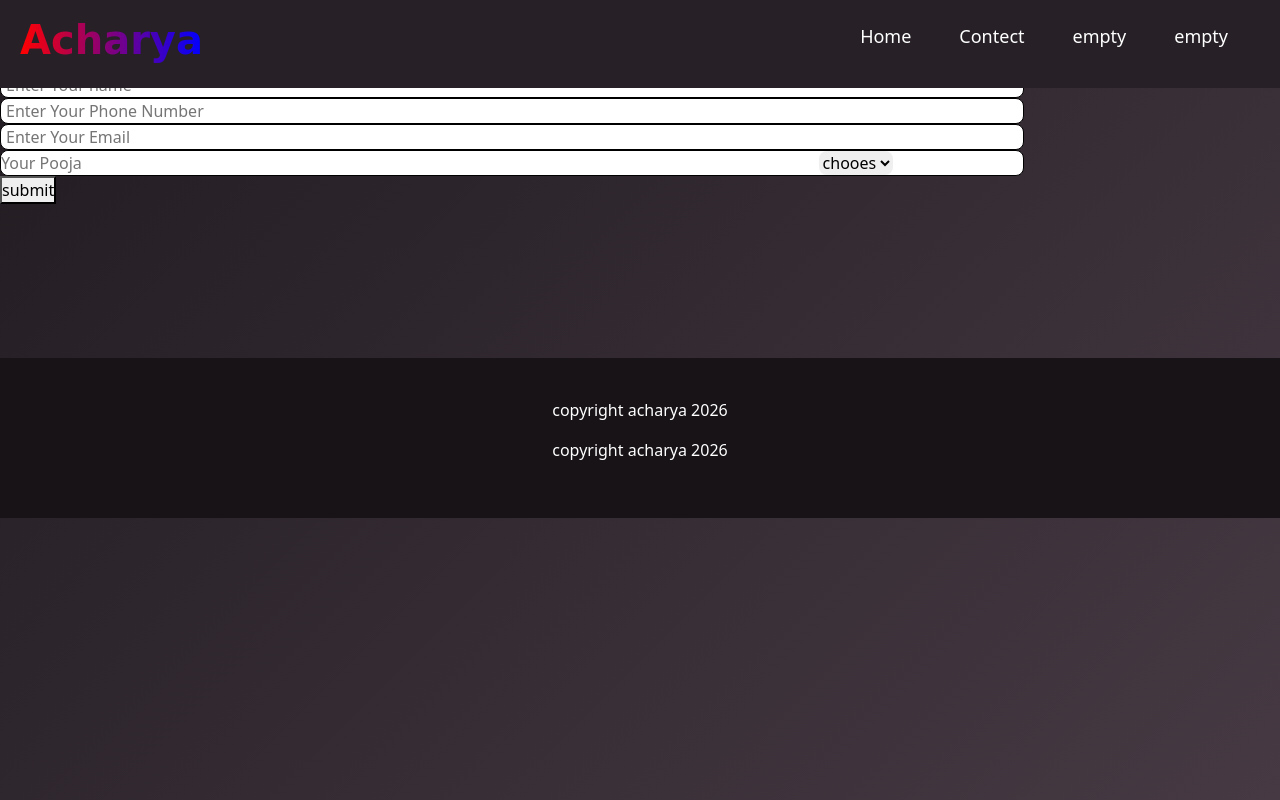
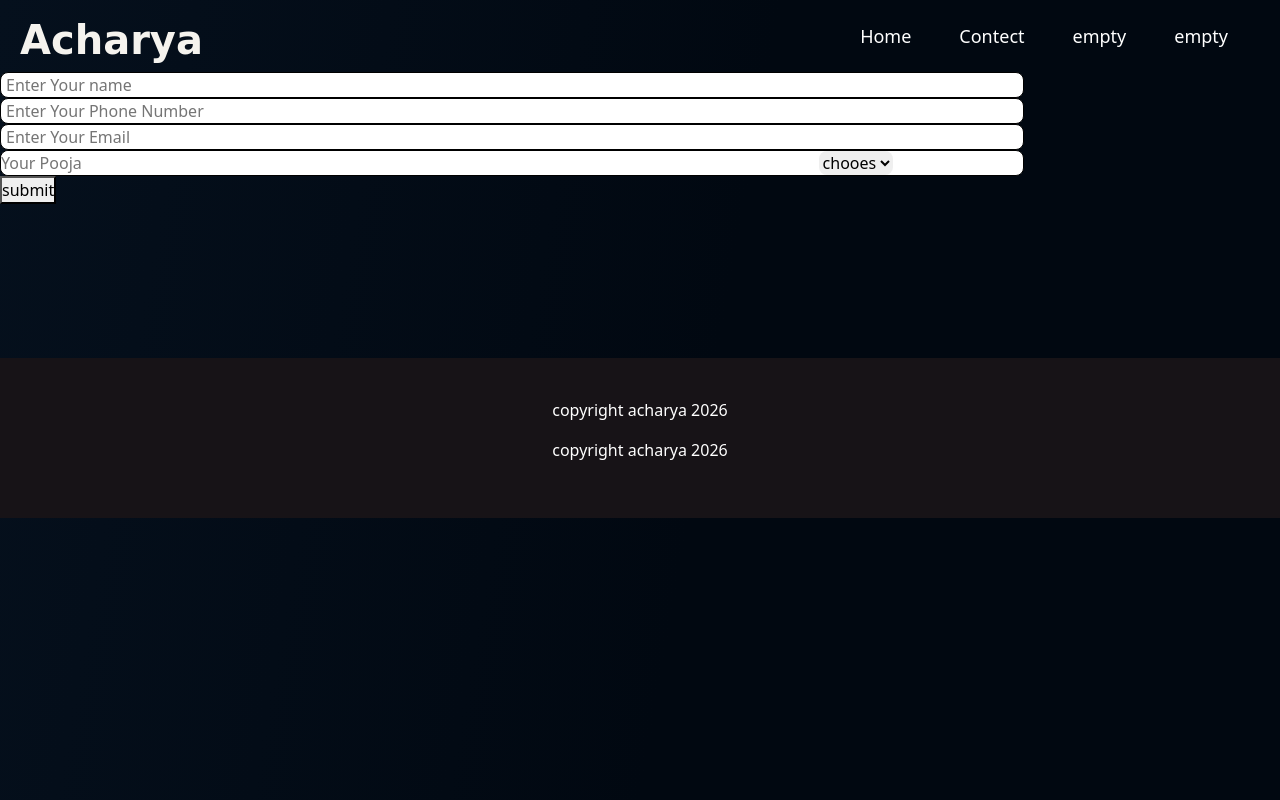
Before and after one commit to Anuragchamoli-15/Aacharya, a React (Vite) app: page /Aacharya/form-bar in a window 1280 px wide. Built offline with nearby package versions, Linux system fonts and the light colour scheme.

Commit message:
add some feature

```diff
--- a/src/components/BookingBar/Booking.module.css
+++ b/src/components/BookingBar/Booking.module.css
@@ -9,7 +9,36 @@
     margin: 2.5em 0 ;
 }
 
-.bookbtn{
+.bookbtn {
+    background: linear-gradient(
+        135deg,
+        #D6B56A,
+        #B88A3B
+    );
+
+    color: #101522;
+
+    border: none;
+    border-radius: 10px;
+
+    padding: 13px 26px;
+
+    font-weight: 600;
+
+    box-shadow:
+        0 8px 25px rgba(201, 164, 92, 0.18);
+
+    transition: 0.3s ease;
+}
+
+.bookbtn:hover {
+    transform: translateY(-2px);
+
+    box-shadow:
+        0 12px 35px rgba(201, 164, 92, 0.3);
+}
+
+/* .bookbtn{
     width: 100px;
     height: 38px;
     border-radius: 10px;
@@ -22,7 +51,7 @@
 .bookbtn:hover{
     background-color:#95818E ;
     box-shadow: 0 0 14px black;
-}
+} */
 
 .bookbtn a{
     color: white;
--- a/src/components/herosection/Herosection.module.css
+++ b/src/components/herosection/Herosection.module.css
@@ -7,8 +7,8 @@
   height: 60vh;
   margin: auto ;
   flex-shrink: 0;
-  background-color:#302830;
-  box-shadow: 0 0 10px black;
+  /* background-color:#302830; */
+  box-shadow: 0 0 10px rgb(90, 89, 89);
 }
 
 .heroIfoBar{
--- a/src/components/navbar/HeaderBar.module.css
+++ b/src/components/navbar/HeaderBar.module.css
@@ -11,7 +11,7 @@
     justify-content: space-between;
     align-items: center;
     padding: 10px 20px;
-    background-color: #272127;
+    /* background-color: #272127; */
     z-index: 1;
 }
 
@@ -30,9 +30,10 @@
 }
 
 .container h1{
- background: linear-gradient(to right, red, blue );
+ /* background: linear-gradient(to right, red, blue ); */
+ color: #F5F3EE;
  background-clip: text;
- color: transparent;
+ /* color: transparent; */
  font-family: Comic Sans MS,  cursive;
  font-weight: 800;
 }
--- a/src/routs/App.css
+++ b/src/routs/App.css
@@ -11,7 +11,18 @@ body {
   /* height: 100vh; */
   padding: 0;
   margin: 0;
-background: linear-gradient(135deg, #211C21, #2D252C, #3A3038, #463943);
+    background:
+
+
+    linear-gradient(
+      100deg,
+      #030712 0%,
+      #05101d 0%,
+      #010811 55%
+
+  );
+
+
 background-attachment: fixed;
 
 }
```
